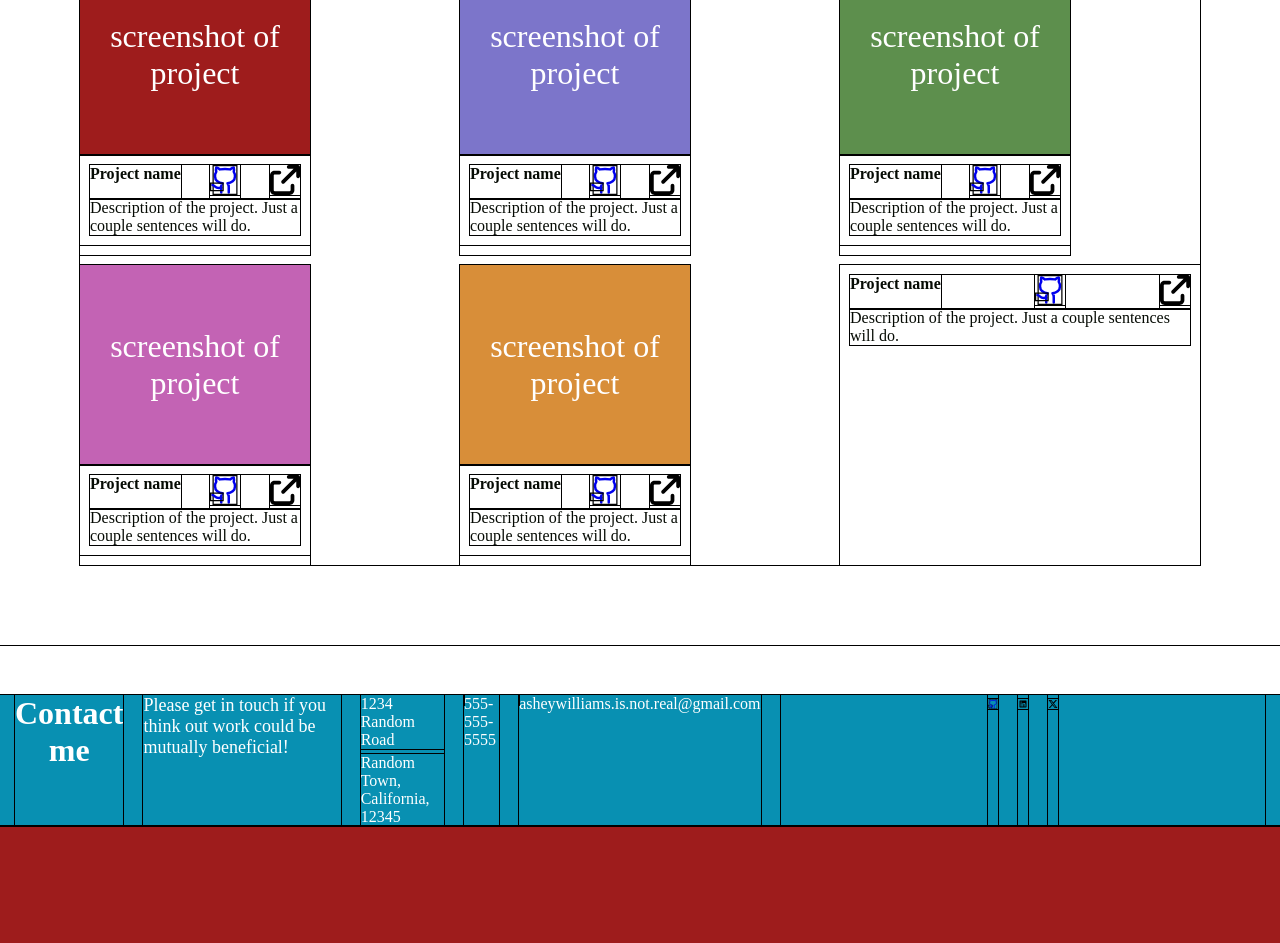
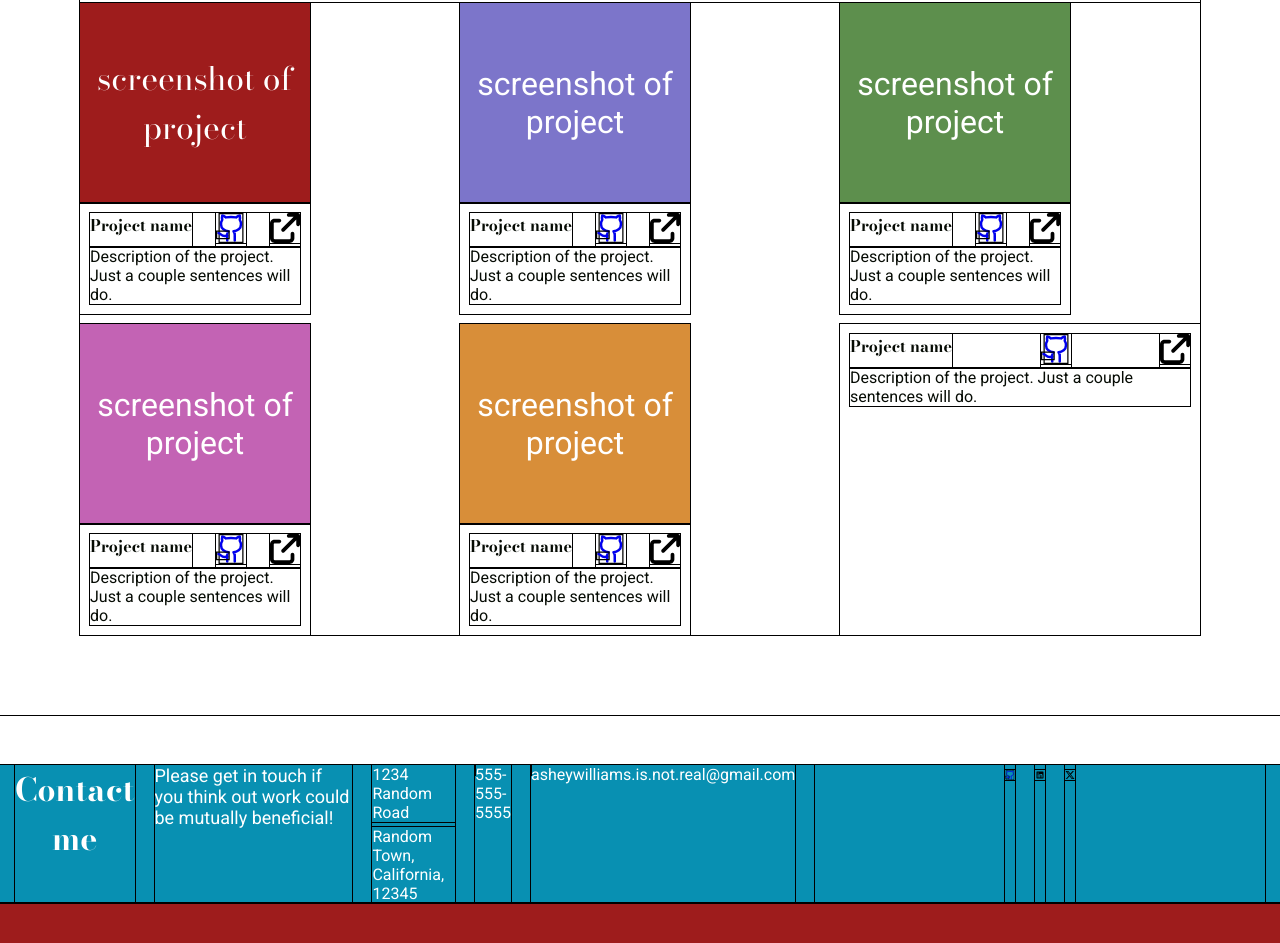
Before and after one commit to krasovskaq/homepage-TOP, a website built with Vite: page project/index.html in a window 1280 px wide. Shown: the part 880-1823 px from the top of the page. Built offline with nearby package versions, Linux system fonts and the light colour scheme.

Commit message:
style: connect fonts, add svg icons

```diff
--- a/project/index.html
+++ b/project/index.html
@@ -3,7 +3,12 @@
   <head>
     <meta charset="UTF-8" />
     <link rel="icon" type="image/svg+xml" href="/favicon.svg" />
-
+    <link rel="preconnect" href="https://fonts.googleapis.com" />
+    <link rel="preconnect" href="https://fonts.gstatic.com" crossorigin />
+    <link
+      href="https://fonts.googleapis.com/css2?family=Bodoni+Moda:ital,opsz,wght@0,6..96,400..900;1,6..96,400..900&family=Roboto:ital,wght@0,100..900;1,100..900&display=swap"
+      rel="stylesheet"
+    />
     <meta name="viewport" content="width=device-width, initial-scale=1.0" />
     <title>my-homepage</title>
   </head>
@@ -13,10 +18,10 @@
       <section id="about-me" class="hero-section">
         <div class="hero-section__image-wrapper">
           <div class="hero-section__image" alt="Ashley Williams photo"></div>
-          <h1 class="hero-section__name">Ashley Williams</h1>
+          <h1 class="hero-section__name title">Ashley Williams</h1>
         </div>
         <div class="hero-section__about">
-          <h3 class="hero-section__title">About me</h3>
+          <h3 class="hero-section__title title">About me</h3>
           <p class="hero-section__text">
             Lorem, ipsum dolor sit amet consectetur adipisicing elit. At vel,
             nihil blanditiis nemo animi labore molestias delectus atque, ex
@@ -29,15 +34,15 @@
         </div>
       </section>
       <section class="my-work">
-        <h3 class="my-work__title">My work</h3>
+        <h3 class="my-work__title title">My work</h3>
         <div class="my-work__gallery">
           <div class="my-work__project-wrapper">
-            <div class="my-work__project-image item-1">
+            <div class="my-work__project-image item-1 title">
               screenshot of project
             </div>
             <div class="my-work__bottom-wrapper">
               <div class="my-work__project-nav">
-                <h4 class="my-work__project-name">Project name</h4>
+                <h4 class="my-work__project-name title">Project name</h4>
 
                 <a
                   href="https://github.com"
@@ -95,7 +100,7 @@
             </div>
             <div class="my-work__bottom-wrapper">
               <div class="my-work__project-nav">
-                <h4 class="my-work__project-name">Project name</h4>
+                <h4 class="my-work__project-name title">Project name</h4>
 
                 <a
                   href="https://github.com"
@@ -152,7 +157,7 @@
             </div>
             <div class="my-work__bottom-wrapper">
               <div class="my-work__project-nav">
-                <h4 class="my-work__project-name">Project name</h4>
+                <h4 class="my-work__project-name title">Project name</h4>
 
                 <a
                   href="https://github.com"
@@ -210,7 +215,7 @@
             </div>
             <div class="my-work__bottom-wrapper">
               <div class="my-work__project-nav">
-                <h4 class="my-work__project-name">Project name</h4>
+                <h4 class="my-work__project-name title">Project name</h4>
 
                 <a
                   href="https://github.com"
@@ -267,7 +272,7 @@
             </div>
             <div class="my-work__bottom-wrapper">
               <div class="my-work__project-nav">
-                <h4 class="my-work__project-name">Project name</h4>
+                <h4 class="my-work__project-name title">Project name</h4>
 
                 <a
                   href="https://github.com"
@@ -320,7 +325,7 @@
           </div>
           <div class="my-work__bottom-wrapper">
             <div class="my-work__project-nav">
-                <h4 class="my-work__project-name">Project name</h4>
+              <h4 class="my-work__project-name title">Project name</h4>
 
               <a
                 href="https://github.com"
@@ -371,20 +376,21 @@
             </p>
           </div>
         </div>
-        </div>
       </section>
     </main>
     <footer class="footer">
       <address class="footer__contacts contacts">
-        <h2 class="contacts__title">Contact me</h2>
+        <h2 class="contacts__title title">Contact me</h2>
         <p class="contacts__desc-text">
           Please get in touch if you think out work could be mutually
           beneficial!
         </p>
 
         <div class="contacts__item c-item-1">
-          <span class="contacts__text">1234 Random Road</span>
-          <span class="contacts__text">Random Town, California, 12345</span>
+          <span class="contacts__text text">1234 Random Road</span>
+          <span class="contacts__text text"
+            >Random Town, California, 12345</span
+          >
         </div>
 
         <div class="contacts__item">
--- a/project/src/style.css
+++ b/project/src/style.css
@@ -48,8 +48,13 @@ body {
   color: var(--font-color-black);
   width: 100vw;
   gap: 50px;
+  font-family: "Roboto";
 }
 
+
+.title {
+  font-family: "Bodoni Moda";
+}
 
 .item-1 {
   background-color: var(--crimson-red);
@@ -152,6 +157,7 @@ body {
   max-width: 320px;
   line-height: 1.5;
   color: var(--font-paragraph-platina);
+
 }
 
 
```
Lines whose indentation alone changed are shown as unchanged.
